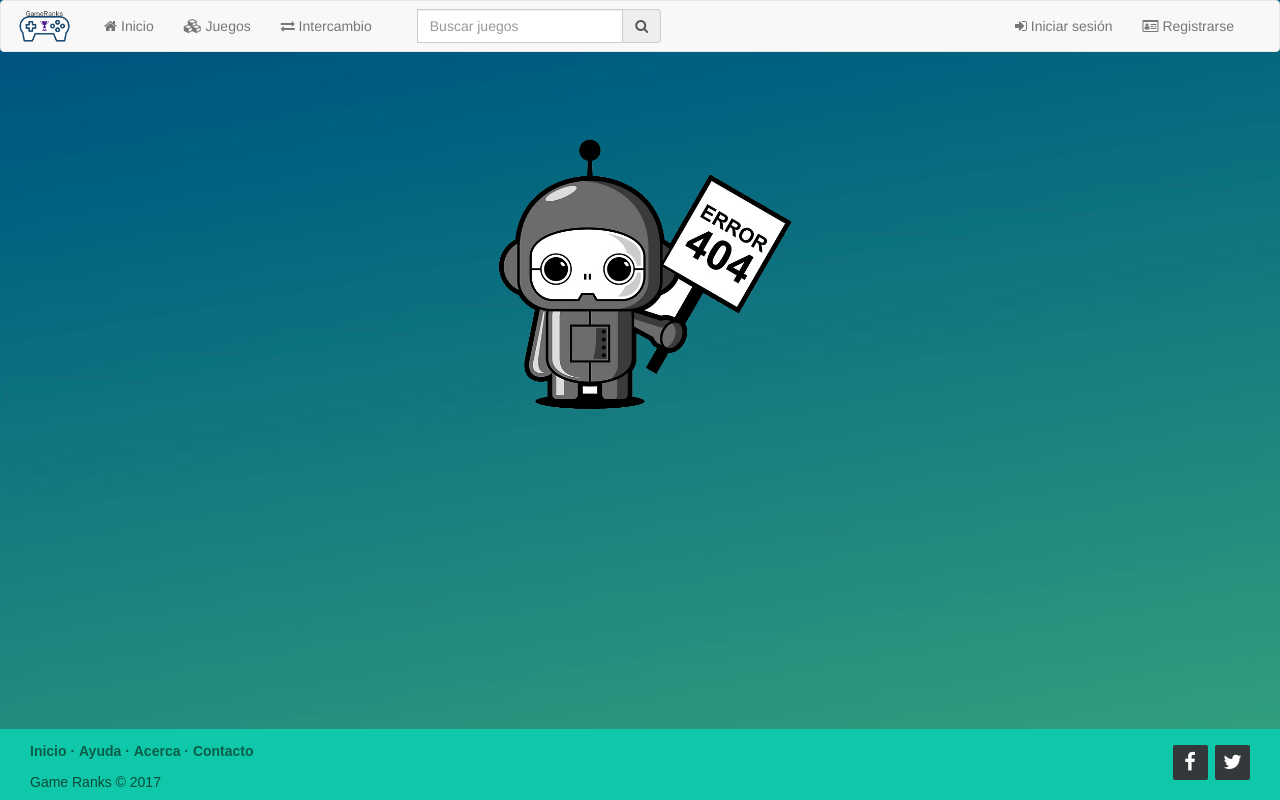
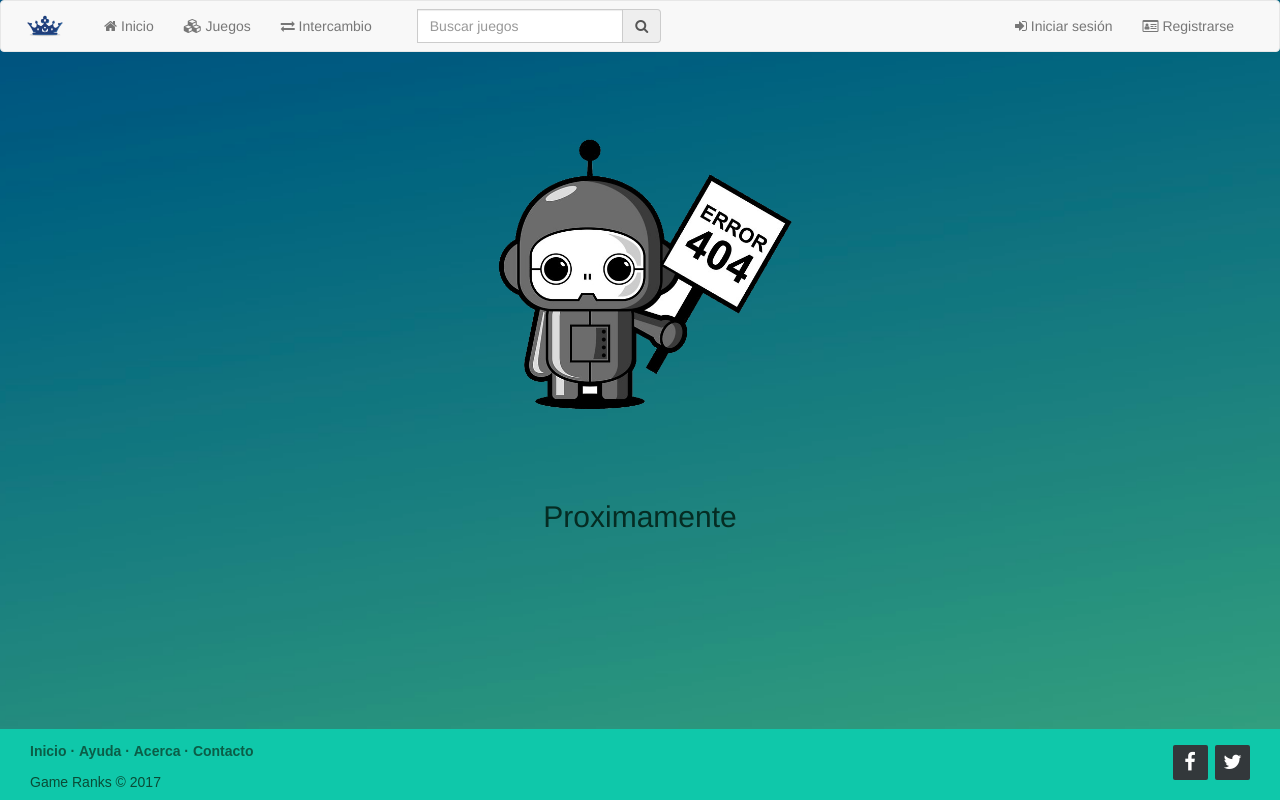
Before and after one commit to kecastro/GameRanks, a Django app: page /help/ in a window 1280 px wide. Run offline with Django 3.2, Linux system fonts and the light colour scheme; some libraries are stand-ins or nearby versions.

Commit message:
Logo Updated

```diff
--- a/games/templates/games/about.html
+++ b/games/templates/games/about.html
@@ -4,5 +4,6 @@
 {% block body %}
     <div class="col-md-6 col-md-offset-3">
         <img style="width: 50%; height: 50%;" class="center-block img-responsive" src="{% static 'games/img/down.png' %}">
+        <h2 style="text-align: center; color: #052c23;">Proximamente</h2>
     </div>
 {% endblock %}
--- a/games/templates/games/help.html
+++ b/games/templates/games/help.html
@@ -4,5 +4,6 @@
 {% block body %}
     <div class="col-md-6 col-md-offset-3">
         <img style="width: 50%; height: 50%;" class="center-block img-responsive" src="{% static 'games/img/down.png' %}">
+        <h2 style="text-align: center; color: #052c23;">Proximamente</h2>
     </div>
 {% endblock %}
```
Also changed, not shown: games/static/games/img/logo.png.
